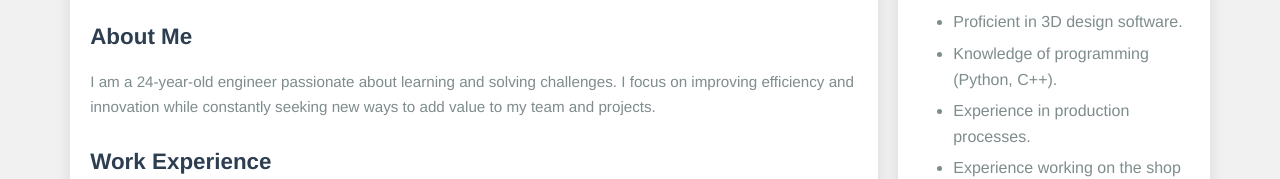
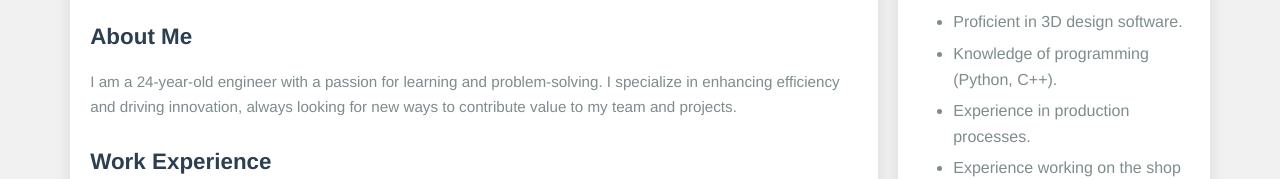
Before and after one commit to petergxnz/resume, a plain HTML site: page index.html in a window 1280 px wide. Shown: the part 177-356 px from the top of the page. Drawn offline with Linux system fonts and the light colour scheme.

Commit message:
Update index.html

```diff
--- a/index.html
+++ b/index.html
@@ -162,7 +162,7 @@
 
         <div class="section">
             <h3>About Me</h3>
-            <p>I am a 24-year-old engineer passionate about learning and solving challenges. I focus on improving efficiency and innovation while constantly seeking new ways to add value to my team and projects.</p>
+            <p>I am a 24-year-old engineer with a passion for learning and problem-solving. I specialize in enhancing efficiency and driving innovation, always looking for new ways to contribute value to my team and projects.</p>
         </div>
 
         <div class="section">
```
